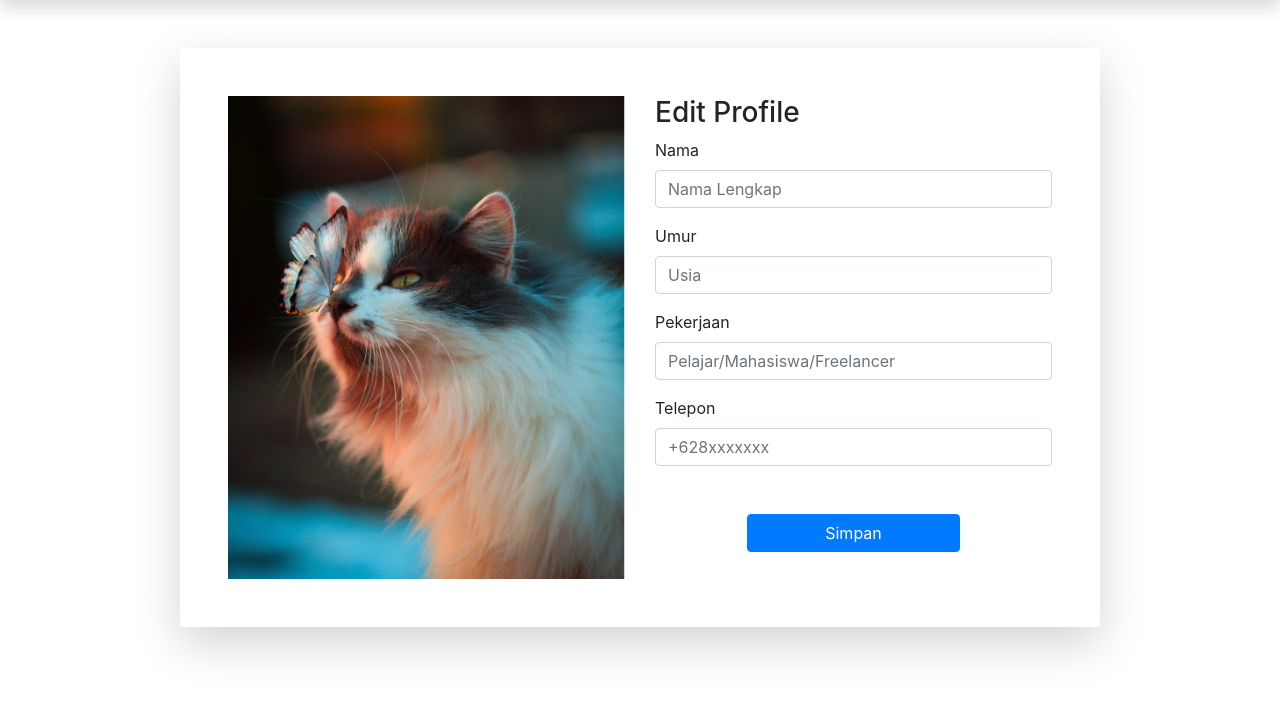
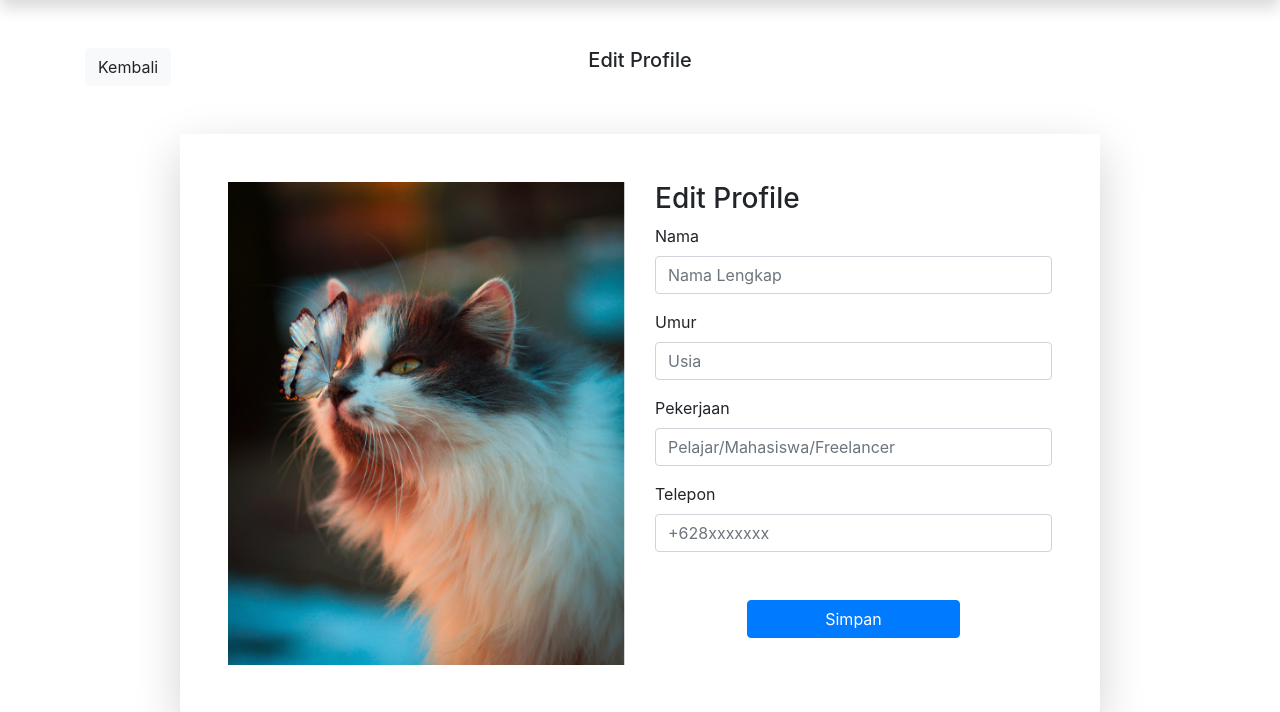
Before and after one commit to kadekeva/kontez, a CodeIgniter 4 app: template app/Views/user/edit-profile.php in a window 1280 px wide. Shown: the part 56-768 px from the top of the page. Run offline with PHP 8.4 and a stand-in for CodeIgniter, Linux system fonts and the light colour scheme; the template is opened without the code that fills it, so the values that code supplies are empty; some libraries are stand-ins or nearby versions.

Commit message:
fix: edit fitur

```diff
--- a/app/Views/user/edit-profile.php
+++ b/app/Views/user/edit-profile.php
@@ -3,7 +3,14 @@
 <?= $this->section('content'); ?>
 
 <div class="container">
-
+    <div class="row mt-5">
+        <div class="col-3 text-left">
+            <button type="button" class="btn btn-light">Kembali</button>
+        </div>
+        <div class="col-6 text-center">
+            <h5>Edit Profile</h5>
+        </div>
+    </div>
     <!-- Outer Row -->
     <div class="row justify-content-center">
 
@@ -18,7 +25,7 @@
                         </div>
                         <div class="col-lg-6">
                             <h3>Edit Profile</h3>
-                            <form>
+                            <form action="/Home/edit" method="POST">
                                 <div class="form-group">
                                     <label for="inputAddress">Nama</label>
                                     <input type="text" class="form-control" id="nama" name="nama" placeholder="Nama Lengkap">
--- a/app/Views/user/profile.php
+++ b/app/Views/user/profile.php
@@ -10,7 +10,7 @@
             <h5>Profile</h5>
         </div>
         <div class="col text-right">
-            <a href="/Home/profile/<?= $user['id']; ?>" class="btn btn-secondary">Edit Profile</a>
+            <a href="/edit" class="btn btn-secondary">Edit Profile</a>
         </div>
     </div>
     <div class="row mt-4">
```
Also changed, not shown: app/Controllers/Home.php (+15 -0 lines).
